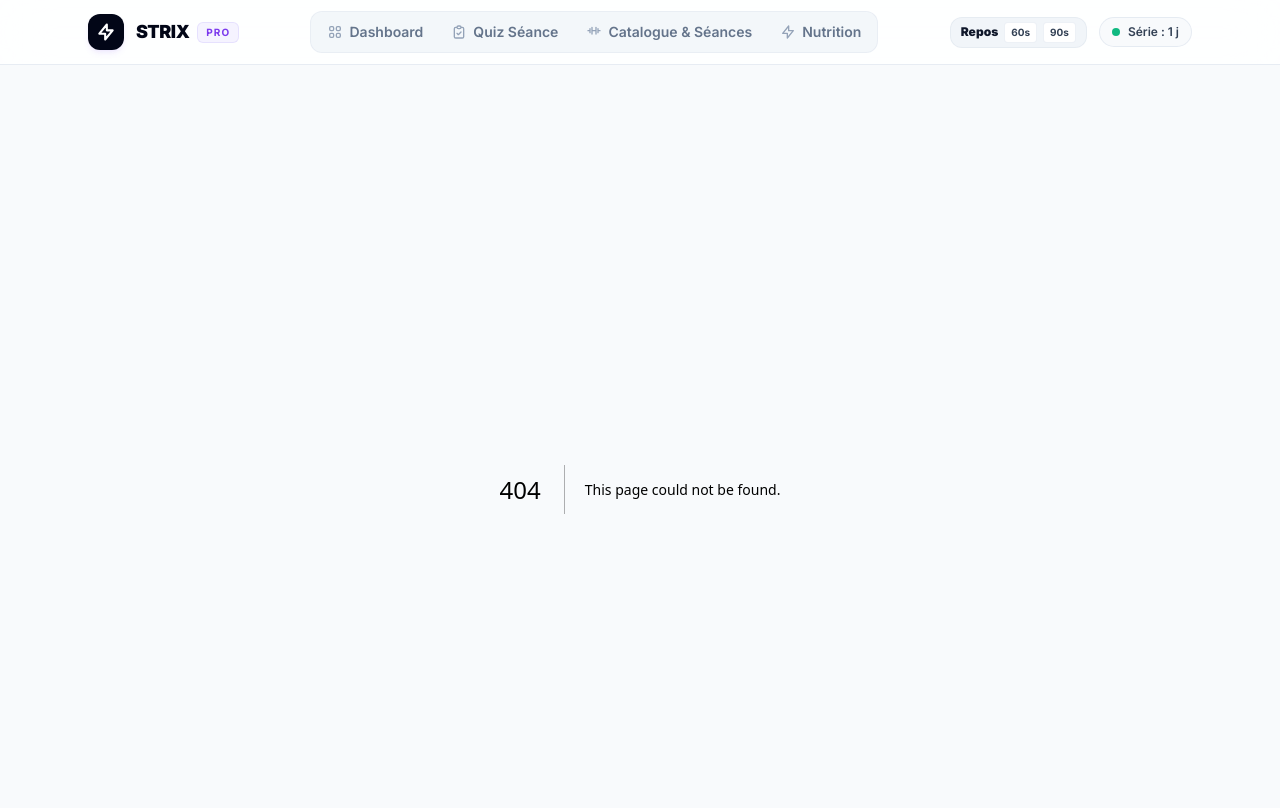
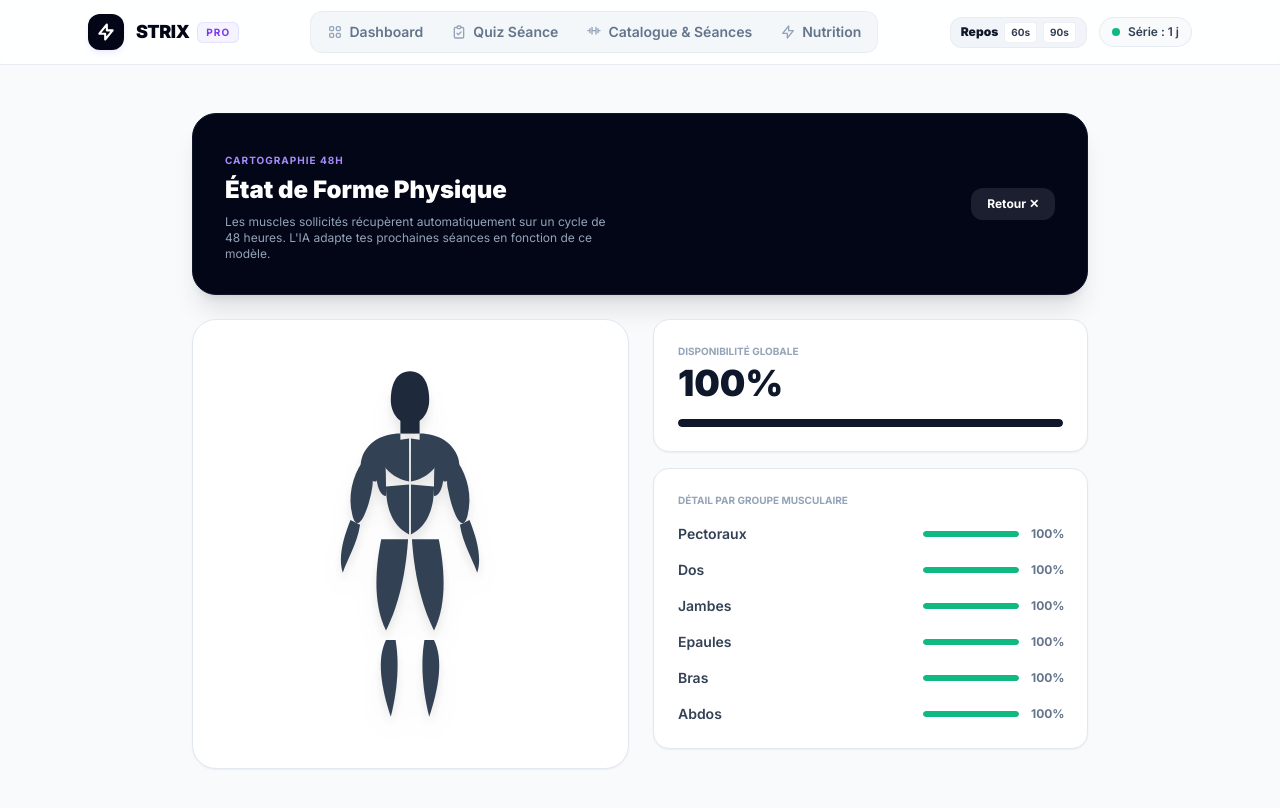
Before and after one commit to louismarembaud035-source/strix, a Next.js app: page /recovery in a window 1280 px wide. Before the commit this address had no page. Shown: the top 808 px of the page. Built offline with nearby package versions, Linux system fonts and the light colour scheme.

Commit message:
Create page.tsx

```diff
--- /dev/null
+++ b/app/recovery/page.tsx
@@ -0,0 +1,100 @@
+// app/recovery/page.tsx
+'use client';
+
+import { useEffect, useState } from 'react';
+import Link from 'next/link';
+import BodyMap from '@/components/BodyMap';
+
+export default function RecoveryPage() {
+  const [recoveryState, setRecoveryState] = useState<Record<string, number>>({
+    pectoraux: 100, dos: 100, jambes: 100, epaules: 100, bras: 100, abdos: 100
+  });
+
+  const calculateBiologicalRecovery = () => {
+    const savedMuscleLogs = localStorage.getItem('strix_muscle_history');
+    if (!savedMuscleLogs) return;
+
+    try {
+      const logs = JSON.parse(savedMuscleLogs) as Record<string, number>;
+      const now = Date.now();
+      const RECOVERY_TIME_MS = 48 * 60 * 60 * 1000; // L'algorithme efface les courbatures sur 48h
+
+      const newState: Record<string, number> = {};
+      Object.keys(logs).forEach((muscle) => {
+        const timeElapsed = now - logs[muscle];
+        const recoveryPercentage = Math.min(100, Math.max(0, (timeElapsed / RECOVERY_TIME_MS) * 100));
+        newState[muscle] = Math.round(recoveryPercentage);
+      });
+
+      setRecoveryState((prev) => ({ ...prev, ...newState }));
+    } catch (e) {
+      console.error(e);
+    }
+  };
+
+  useEffect(() => {
+    calculateBiologicalRecovery();
+    const interval = setInterval(calculateBiologicalRecovery, 60000);
+    return () => clearInterval(interval);
+  }, []);
+
+  const globalReadiness = Math.round(
+    Object.values(recoveryState).reduce((a, b) => a + b, 0) / Object.keys(recoveryState).length
+  );
+
+  return (
+    <div className="max-w-4xl mx-auto space-y-6 py-6">
+      <div className="bg-slate-950 text-white p-6 sm:p-8 rounded-3xl flex items-center justify-between border border-slate-900 shadow-xl">
+        <div>
+          <span className="text-[10px] font-bold uppercase tracking-widest text-violet-400">Cartographie 48H</span>
+          <h1 className="text-2xl font-black mt-1">État de Forme Physique</h1>
+          <p className="text-xs text-slate-400 mt-2 max-w-sm">
+            Les muscles sollicités récupèrent automatiquement sur un cycle de 48 heures. L'IA adapte tes prochaines séances en fonction de ce modèle.
+          </p>
+        </div>
+        <Link href="/" className="px-4 py-2 bg-white/10 hover:bg-white/20 rounded-xl text-xs font-bold transition">
+          Retour ✕
+        </Link>
+      </div>
+
+      <div className="flex flex-col md:flex-row gap-6">
+        <div className="bg-white p-8 rounded-3xl border border-slate-200 shadow-sm flex items-center justify-center md:w-1/2">
+          <div className="w-64 h-96">
+            <BodyMap recovery={recoveryState} />
+          </div>
+        </div>
+
+        <div className="space-y-4 md:w-1/2">
+          <div className="bg-white p-6 rounded-2xl border border-slate-200 shadow-sm">
+            <p className="text-[10px] font-bold uppercase text-slate-400">Disponibilité Globale</p>
+            <div className="text-4xl font-black text-slate-900 mt-1">{globalReadiness}%</div>
+            <div className="w-full h-2 bg-slate-100 rounded-full mt-4 overflow-hidden">
+              <div className="h-full bg-slate-900 rounded-full" style={{ width: `${globalReadiness}%` }} />
+            </div>
+          </div>
+
+          <div className="bg-white p-6 rounded-2xl border border-slate-200 shadow-sm space-y-4">
+            <p className="text-[10px] font-bold uppercase text-slate-400">Détail par groupe musculaire</p>
+            {Object.entries(recoveryState).map(([muscle, score]) => (
+              <div key={muscle} className="flex items-center justify-between">
+                <span className="text-sm font-semibold text-slate-700 capitalize">{muscle}</span>
+                <div className="flex items-center gap-3">
+                  <div className="w-24 h-1.5 bg-slate-100 rounded-full overflow-hidden">
+                    <div
+                      className="h-full rounded-full"
+                      style={{
+                        width: `${score}%`,
+                        backgroundColor: score < 30 ? '#f43f5e' : score < 70 ? '#8b5cf6' : '#10b981'
+                      }}
+                    />
+                  </div>
+                  <span className="text-xs font-bold w-8 text-right text-slate-500">{score}%</span>
+                </div>
+              </div>
+            ))}
+          </div>
+        </div>
+      </div>
+    </div>
+  );
+}
```
